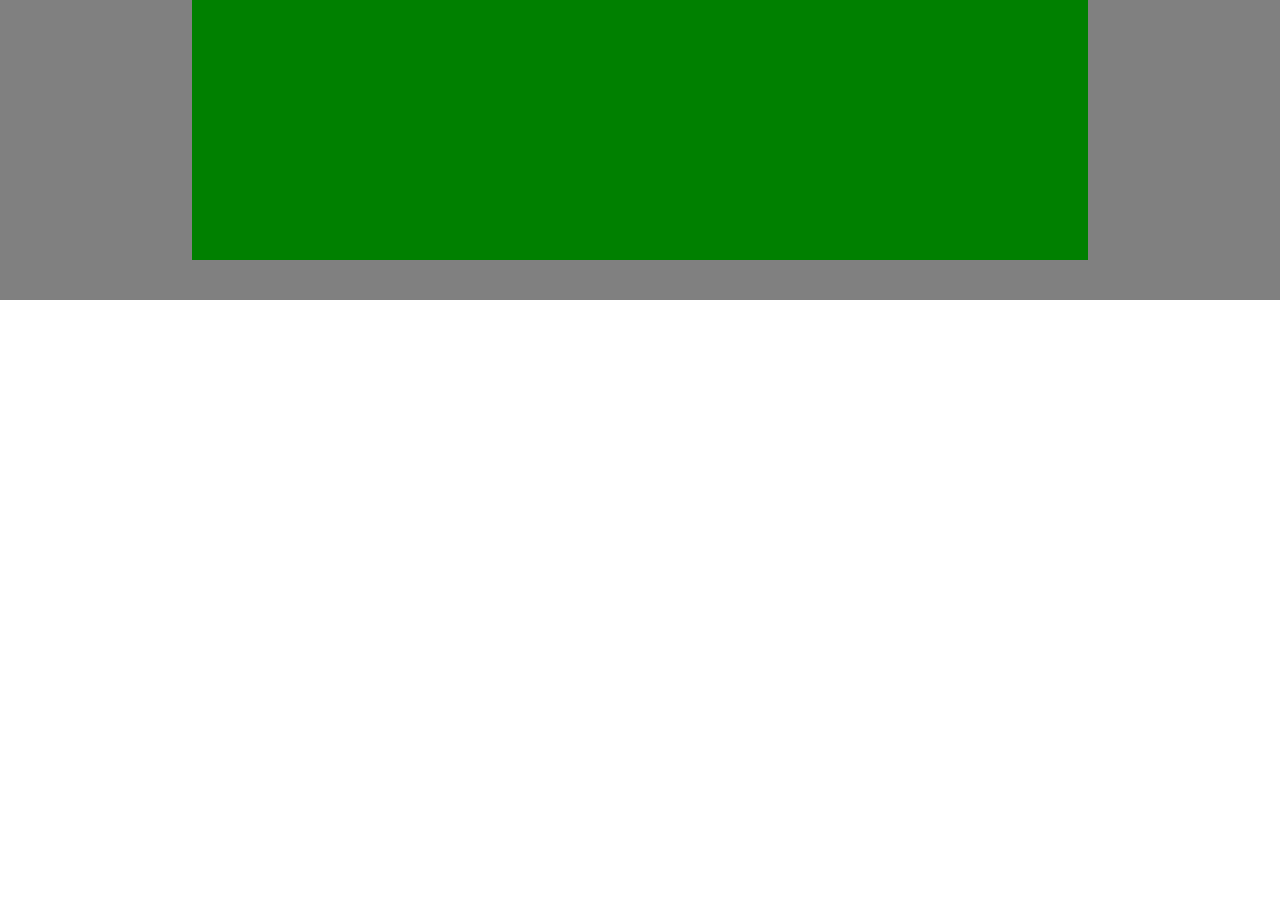
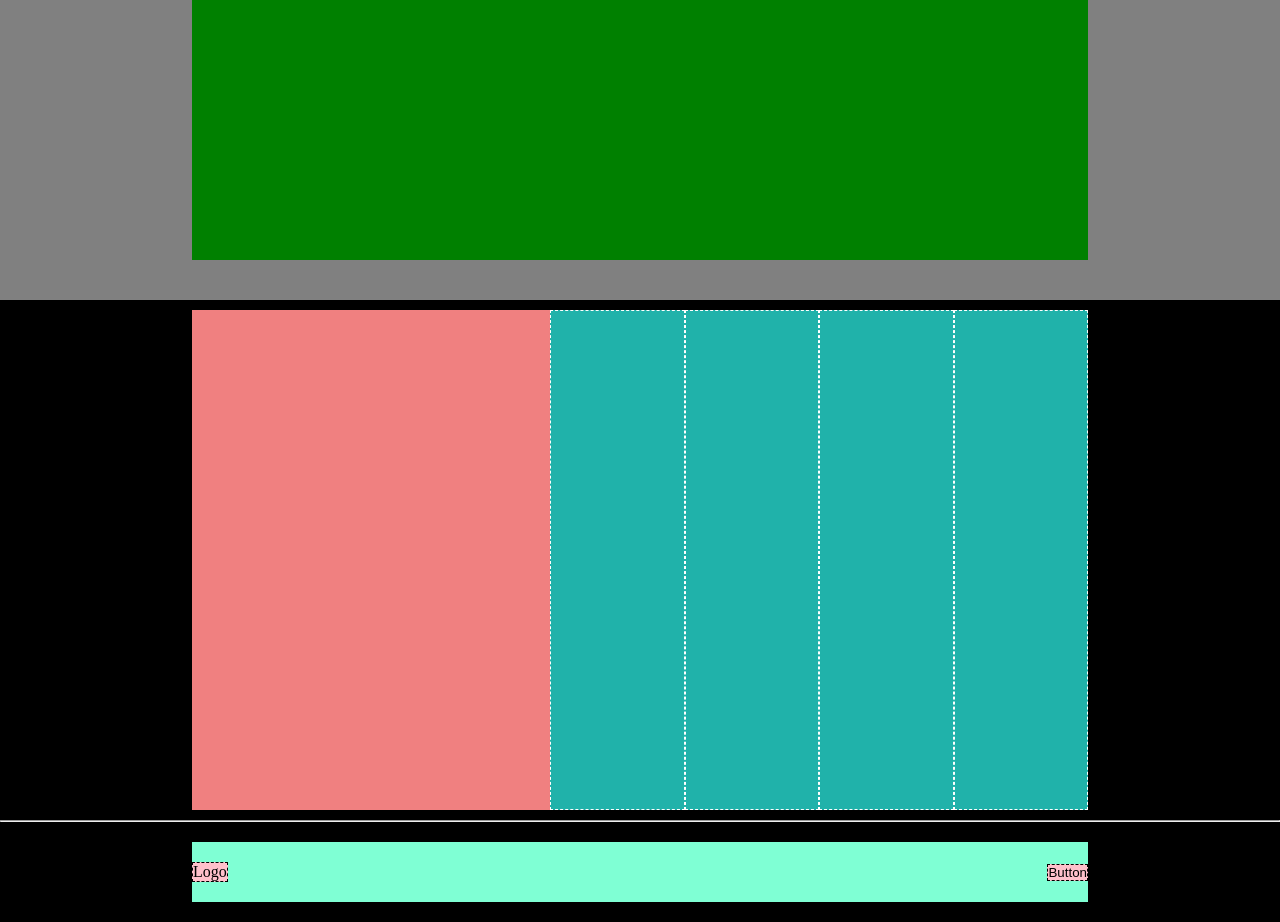
Before and after one commit to NicoloYan/htmlcss-struttura-discord, a plain HTML site: page index.html in a window 1280 px wide. Shown: the part 2200-3122 px from the top of the page. Before the commit the page ends 2500 px from the top, so only its background shows below. Drawn offline with Linux system fonts and the light colour scheme.

Commit message:
Fine footer e progetto completato

```diff
--- a/css/style.css
+++ b/css/style.css
@@ -106,3 +106,54 @@ aside {
     display: flex;
     align-items: center;
 }
+
+/* Footer */
+.footer {
+    background-color: black;
+    justify-content: center;
+    align-items: center;
+    height: 520px;
+    display: flex;
+}
+.footer-top {
+    display: flex;
+    width: 70%;
+    height: 500px
+
+}
+
+.pinkbox {
+    height: 500px;
+    background-color: #f08080;
+    width: 40%
+}
+.bluebox {
+    height: 500px;
+    background-color: #20b2aa;
+    width: 15%;
+    border: 1px dashed white;
+}
+
+.bottom-footer {
+    height: 100px;
+    display: flex;
+    align-items: center;
+    background-color: black;
+}
+
+hr {
+    background-color: white;
+}
+.container-footer {
+    background-color: #7fffd4;
+    width: 70%;
+    margin: auto;
+    justify-content: space-between;
+    display: flex;
+    height: 60px;
+    align-items: center;
+}
+.pink-bg {
+    background-color: pink;
+    border: 1px dashed black
+}
--- a/index.html
+++ b/index.html
@@ -1,5 +1,6 @@
 <!DOCTYPE html>
 <html lang="en">
+
 <head>
     <meta charset="UTF-8">
     <meta http-equiv="X-UA-Compatible" content="IE=edge">
@@ -8,6 +9,7 @@
 
     <link rel="stylesheet" href="css/style.css">
 </head>
+
 <body>
 
     <!--Header-->
@@ -25,7 +27,7 @@
                     <li><a class="blacklink" href="www.google.com">link</a></li>
                     <li><a class="blacklink" href="www.google.com">link</a></li>
                     <li><a class="blacklink" href="www.google.com">link</a></li>
-                 </ul>
+                </ul>
 
                 <div class="width-logo-login right">login</div>
 
@@ -82,6 +84,29 @@
     <!--Footer-->
     <footer>
 
+        <!--Top Footer-->
+        <div class="footer">
+            <div class="footer-top">
+                <div class="pinkbox"></div>
+                <div class="bluebox"></div>
+                <div class="bluebox"></div>
+                <div class="bluebox"></div>
+                <div class="bluebox"></div>
+            </div>
+        </div>
+
+        <hr>
+
+        <!--Bottom Footer-->
+        <div class="bottom-footer">
+            <div class="container-footer">
+                <div class="pink-bg">Logo</div>
+                <button class="pink-bg">Button</button>
+            </div>
+
+        </div>
+
     </footer>
 </body>
+
 </html>
```
